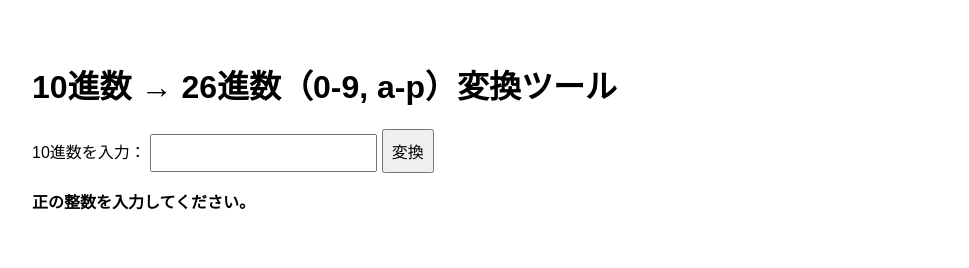
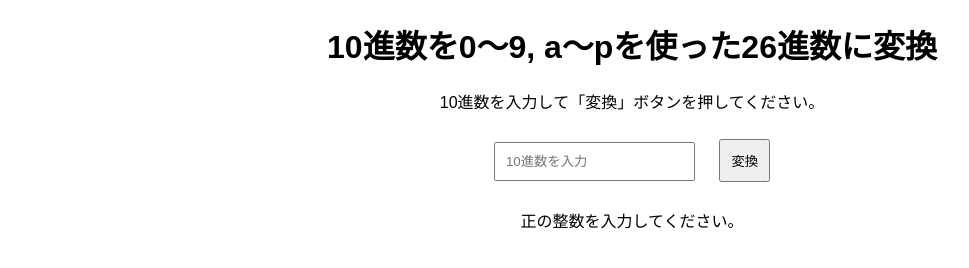
Before and after one commit to negi212/Base26, a plain HTML site: page index.html in a window 1280 px wide. Both pictures are taken after a click on the button "変換". Shown: the whole page, without its empty margins (8-977 px from the left). Drawn offline with Linux system fonts and the light colour scheme.

Commit message:
index.html の更新

```diff
--- a/index.html
+++ b/index.html
@@ -2,55 +2,48 @@
 <html lang="ja">
 <head>
     <meta charset="UTF-8">
-  <title>26進数変換ツール（0-9, a-p）</title>
+    <meta name="viewport" content="width=device-width, initial-scale=1.0">
+    <title>10進数をカスタム26進数に変換</title>
     <style>
         body {
-      font-family: sans-serif;
-      padding: 2em;
+            font-family: Arial, sans-serif;
+            text-align: center;
+            margin: 20px;
         }
         input, button {
-      font-size: 1em;
-      padding: 0.5em;
-    }
-    .result {
-      margin-top: 1em;
-      font-weight: bold;
+            margin: 10px;
+            padding: 10px;
         }
     </style>
 </head>
 <body>
-  <h1>10進数 → 26進数（0-9, a-p）変換ツール</h1>
-  <label for="decimalInput">10進数を入力：</label>
-  <input type="number" id="decimalInput" min="0" />
-  <button onclick="convertToBase26()">変換</button>
-
-  <div class="result" id="result"></div>
+    <h1>10進数を0〜9, a〜pを使った26進数に変換</h1>
+    <p>10進数を入力して「変換」ボタンを押してください。</p>
+    <input type="number" id="decimalInput" placeholder="10進数を入力" />
+    <button onclick="convertToCustomBase26()">変換</button>
+    <p id="result"></p>
 
     <script>
-    function convertToBase26() {
+        function convertToCustomBase26() {
             const input = document.getElementById('decimalInput').value;
-      let num = parseInt(input, 10);
+            const decimalNumber = parseInt(input, 10);
 
-      if (isNaN(num) || num < 0) {
-        document.getElementById('result').innerText = '正の整数を入力してください。';
+            if (isNaN(decimalNumber) || decimalNumber < 0) {
+                document.getElementById('result').textContent = "正の整数を入力してください。";
                 return;
             }
 
-      const digits = '0123456789abcdefghijklmnop'.split('');
-      const base = 26;
-      let result = '';
+            const base26Chars = "0123456789abcdefghijklmnop"; // カスタム26進数の文字セット
+            let base26 = '';
+            let number = decimalNumber;
 
-      if (num === 0) {
-        result = '0';
-      } else {
-        while (num > 0) {
-          const remainder = num % base;
-          result = digits[remainder] + result;
-          num = Math.floor(num / base);
-        }
+            while (number > 0) {
+                const remainder = number % 26;
+                base26 = base26Chars[remainder] + base26;
+                number = Math.floor(number / 26);
             }
 
-      document.getElementById('result').innerText = `26進数: ${result}`;
+            document.getElementById('result').textContent = `26進数: ${base26 || '0'}`; // 0の場合は'0'
         }
     </script>
 </body>
```
Lines whose indentation alone changed are shown as unchanged.
